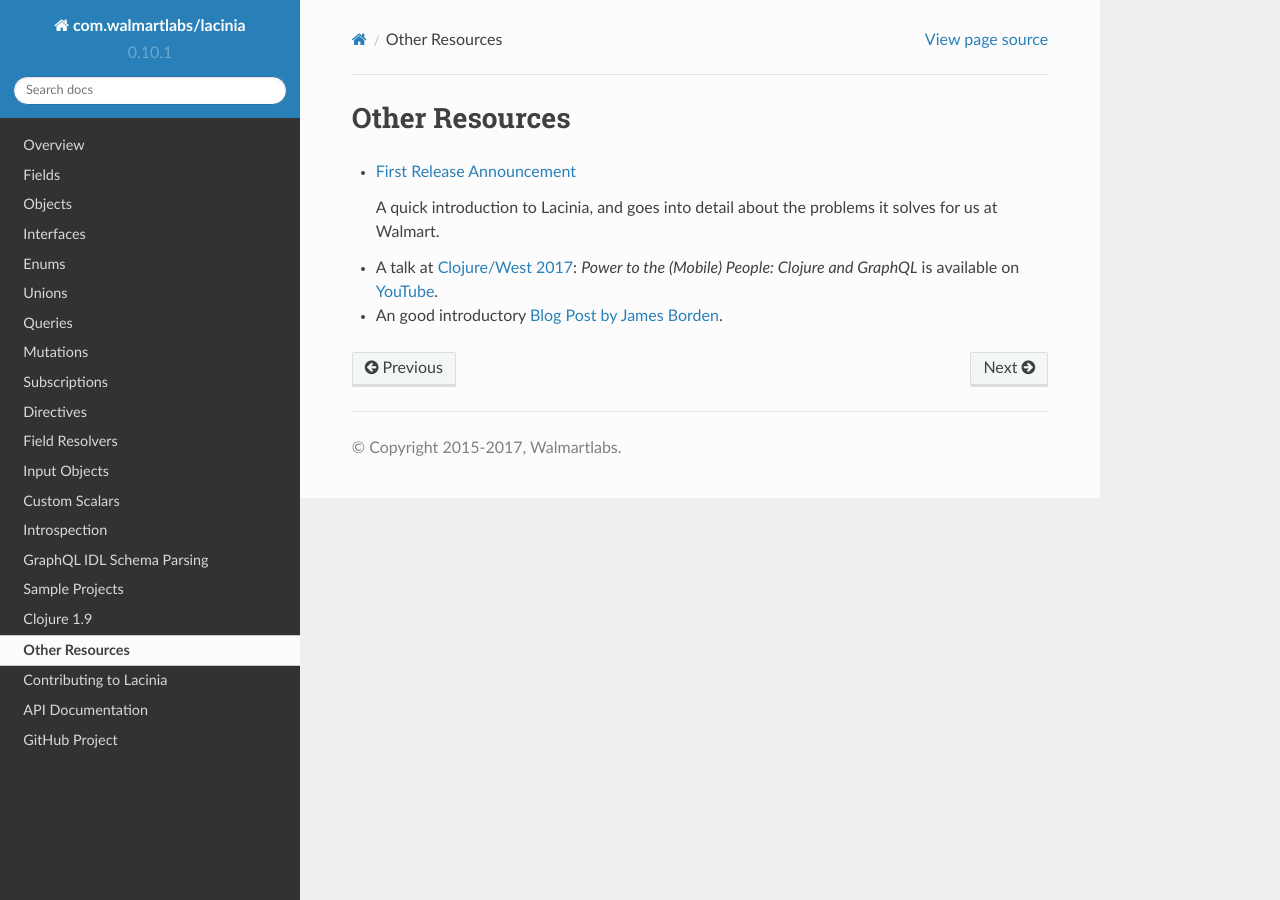
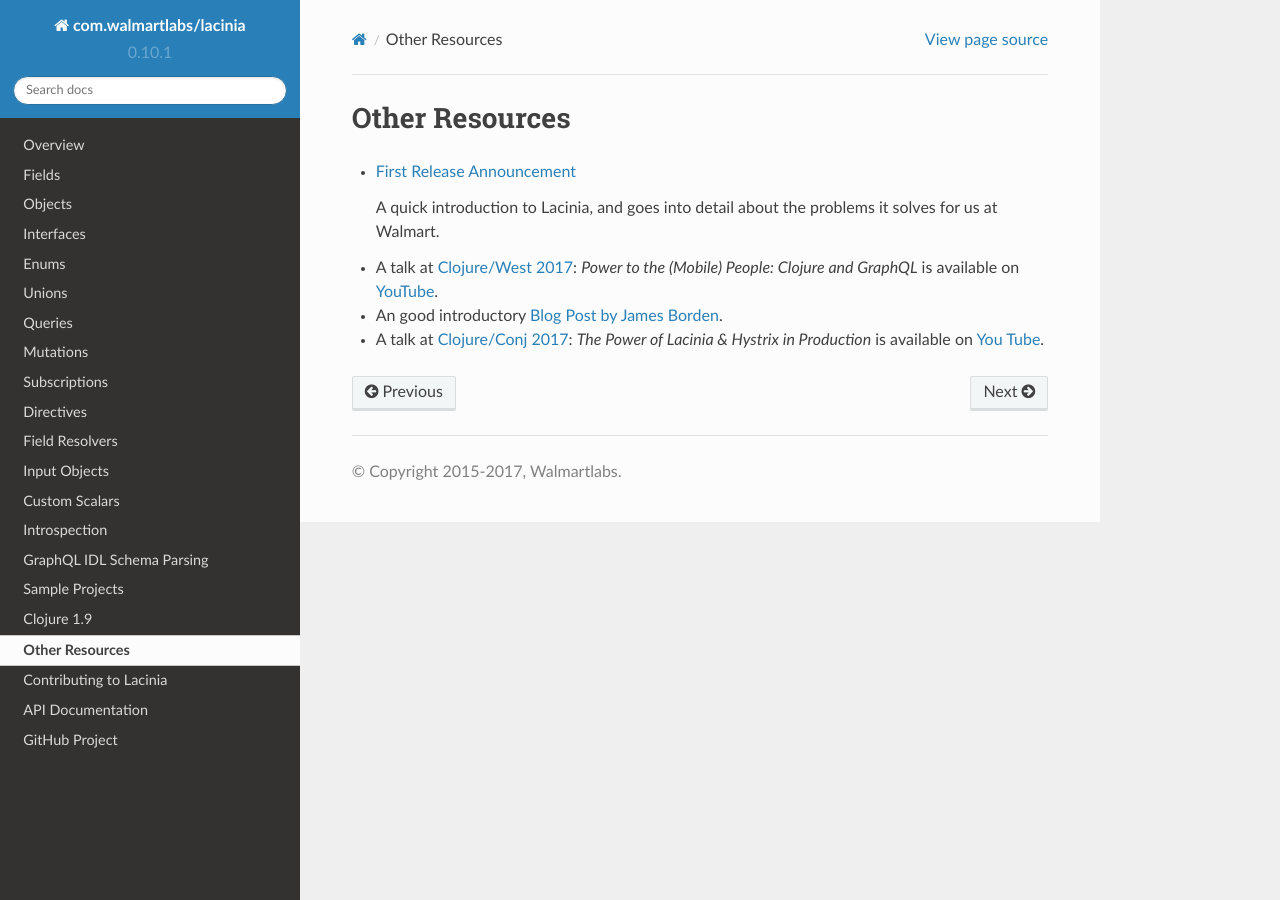
Before and after one commit to walmartlabs/lacinia, a Sphinx documentation site: the page built from docs/resources.rst, in a window 1280 px wide. Built offline with Sphinx 7.4.7 and the Read the Docs theme 2.0.0, drawn with Linux system fonts in a browser that asks for light colours.

Commit message:
Add link to Clojure/Conj 2017 talk

```diff
--- a/docs/resources.rst
+++ b/docs/resources.rst
@@ -9,3 +9,6 @@ Other Resources
   is available on `YouTube <https://www.youtube.com/watch?v=I0vVkQfmy9w&list=PLZdCLR02grLp4W4ySd1sHPOsK83gvqBQp&index=16>`_.
 
 * An good introductory `Blog Post by James Borden <https://jborden.github.io/2017/05/15/using-lacinia>`_.
+
+* A talk at `Clojure/Conj 2017 <http://2017.clojure-conj.org/the-power-of-lacinia-hystrix/>`_:
+  `The Power of Lacinia & Hystrix in Production` is available on `You Tube <https://www.youtube.com/watch?v=uL9QavmAInw&t=5s>`_.
```
